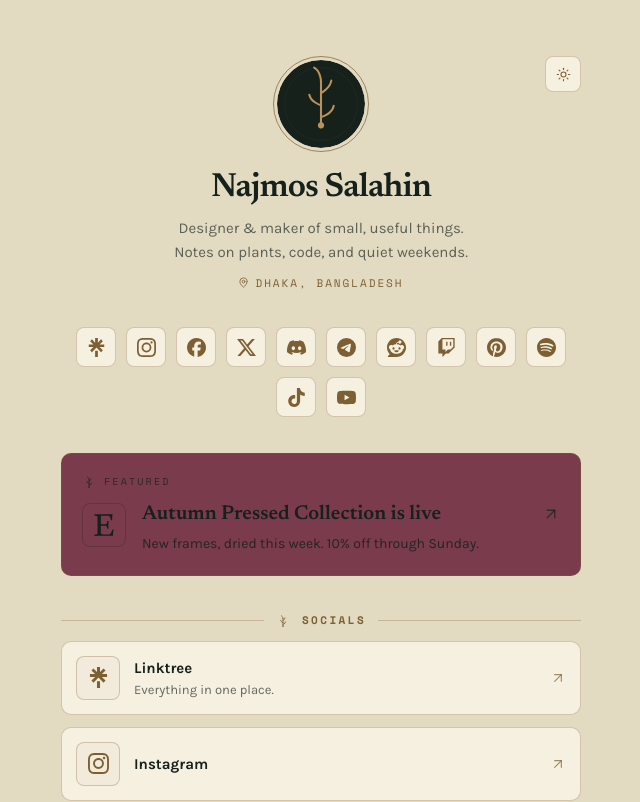
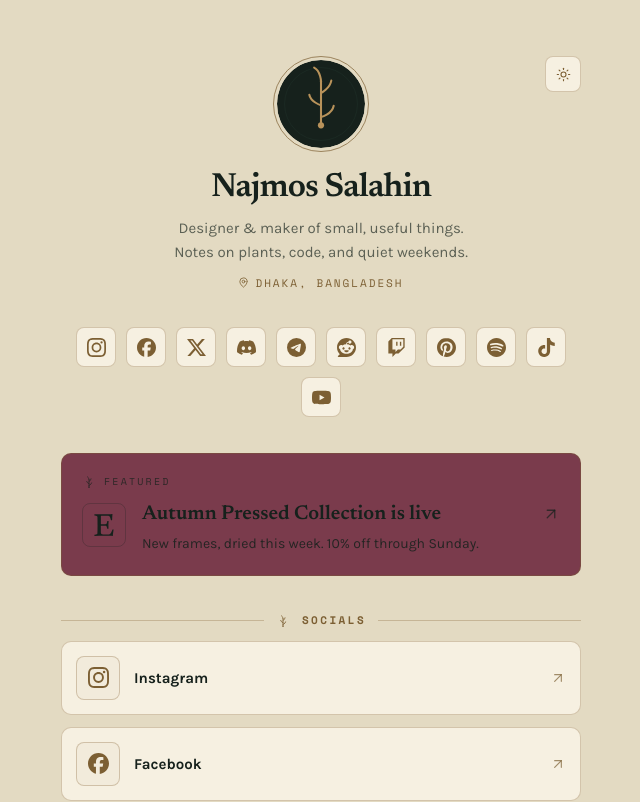
Before and after one commit to NajmosSalahin/link-garden, a React (Vite) app: page / in a window 1280 px wide. Shown: the top 802 px of the page, without its empty margins (319-959 px from the left). Built offline with nearby package versions, Linux system fonts and the light colour scheme; no server answers.

Commit message:
chore: remove linktree entry

```diff
--- a/src/data/links.js
+++ b/src/data/links.js
@@ -29,16 +29,6 @@ const links = [
   },
 
   /* ── Socials ── */
-  {
-    id: 'linktree',
-    category: 'Socials',
-    title: 'Linktree',
-    url: 'https://linktr.ee/najmos_salahin',
-    icon: 'linktree',
-    description: 'Everything in one place.',
-    image: '',
-    featured: false,
-  },
   {
     id: 'instagram',
     category: 'Socials',
--- a/src/icons.js
+++ b/src/icons.js
@@ -18,7 +18,6 @@ import {
   SiPinterest,
   SiReddit,
   SiTwitch,
-  SiLinktree,
 } from 'react-icons/si'
 import { Mail, Globe, Keyboard } from 'lucide-react'
 
@@ -47,7 +46,6 @@ export const ICONS = {
   reddit: SiReddit,
   twitch: SiTwitch,
   pinterest: SiPinterest,
-  linktree: SiLinktree,
   linkedin: LinkedinIcon,
   github: SiGithub,
   patreon: SiPatreon,
```
